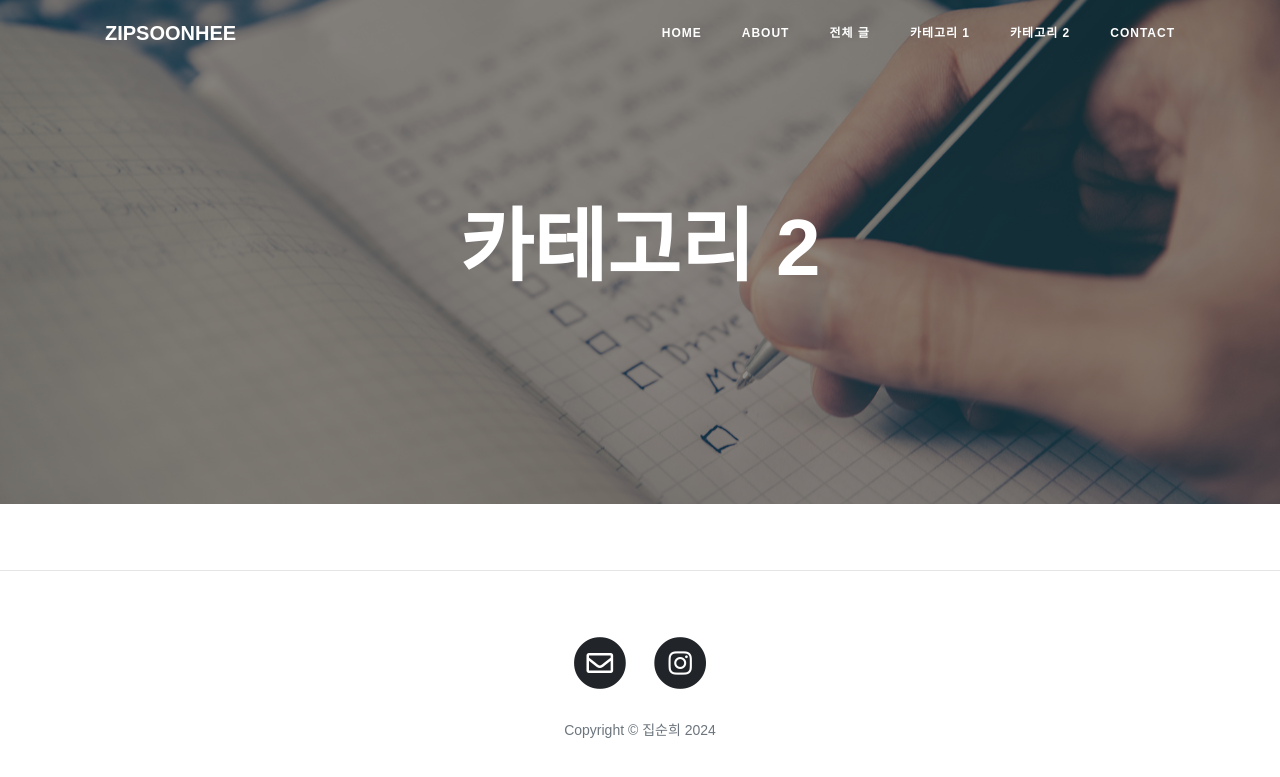
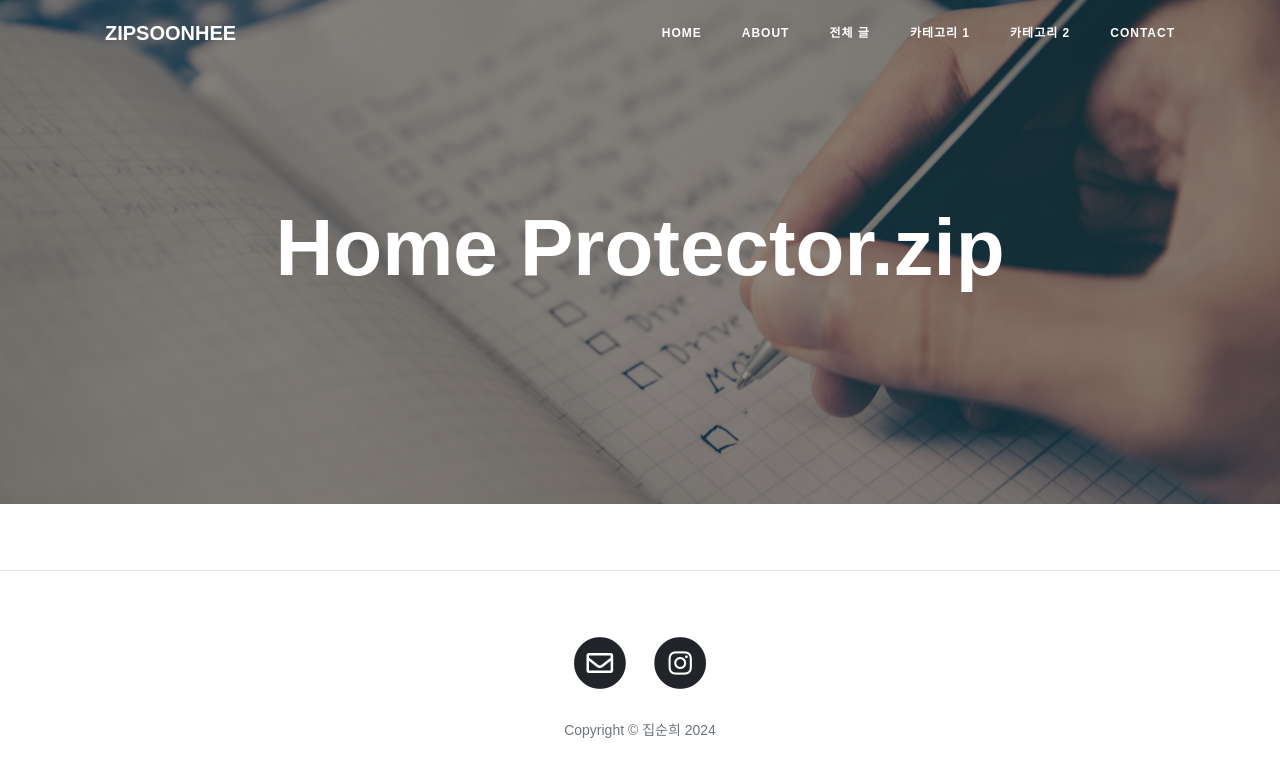
Before and after one commit to ogaeng/jekyll-theme-clean-blog-kr, a Jekyll site: the page built from category/2.html, in a window 1280 px wide. Shown: the top 777 px of the page. Built offline with Jekyll 4.4.1, drawn with Linux system fonts in a browser that asks for light colours; some web fonts are replaced.

Commit message:
2024 category
update category

```diff
--- a/category/1.html
+++ b/category/1.html
@@ -1,6 +1,6 @@
 ---
 layout: page
-title: 카테고리 1
+title: Invest.zip
 permalink: /category/1/
 background: '/img/bg-post.jpg'
 ---
--- a/category/2.html
+++ b/category/2.html
@@ -1,6 +1,6 @@
 ---
 layout: page
-title: 카테고리 2
+title: Home Protector.zip
 permalink: /category/2/
 background: '/img/bg-post.jpg'
 ---
```
